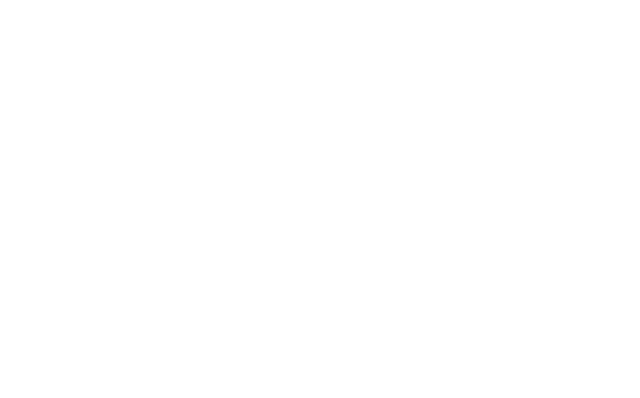
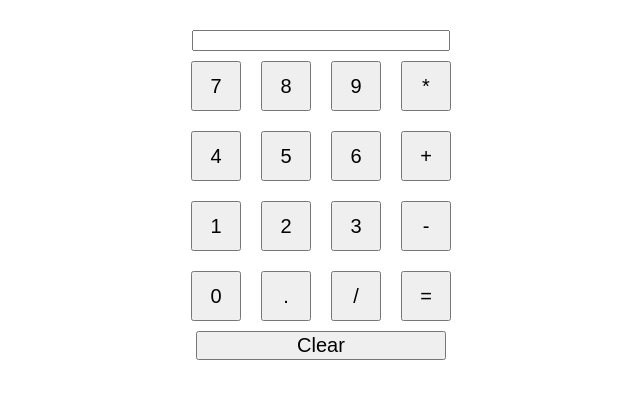
Before and after one commit to ddoniddoni/react30, a React app: page / in a window 1280 px wide. Shown: the whole page, without its empty margins (319-959 px from the left). Built offline with nearby package versions, Linux system fonts and the light colour scheme; some packages are replaced by stand-ins of ours.

Commit message:
Update 04-Calculator

```diff
--- /dev/null
+++ b/Calculator.jsx
@@ -0,0 +1,51 @@
+import React, { useState } from "react";
+
+export const Calculator = () => {
+  const [number, setNumber] = useState("");
+  const [answer, setAnswer] = useState("");
+  const [value, setValue] = useState("");
+
+  const onClick = (e) => {};
+  return (
+    <>
+      <div className="wrapper">
+        <div>
+          <form name="form">
+            <input className="input" type="text" />
+          </form>
+        </div>
+        <div>
+          <input className="button" type="button" value="7" />
+          <input className="button" type="button" value="8" />
+          <input className="button" type="button" value="9" />
+          <input className="button" type="button" value="*" />
+        </div>
+
+        <div>
+          <input className="button" type="button" value="4" />
+          <input className="button" type="button" value="5" />
+          <input className="button" type="button" value="6" />
+          <input className="button" type="button" value="+" />
+        </div>
+
+        <div>
+          <input className="button" type="button" value="1" />
+          <input className="button" type="button" value="2" />
+          <input className="button" type="button" value="3" />
+          <input className="button" type="button" value="-" />
+        </div>
+
+        <div>
+          <input className="button" type="button" value="0" />
+          <input className="button" type="button" value="." />
+          <input className="button" type="button" value="/" />
+          <input className="button" type="button" value="=" />
+        </div>
+
+        <div>
+          <input className="clear" type="button" value="Clear" />
+        </div>
+      </div>
+    </>
+  );
+};
--- a/Home.jsx
+++ b/Home.jsx
@@ -1,9 +1,11 @@
 import React from "react";
-
-export const Home = () => {
+import "./styles.css";
+import { Calculator } from "./Calculator";
+const Home = () => {
   return (
     <div>
-      <p>Hello^^</p>
+      <Calculator />
     </div>
   );
 };
+export default Home;
--- a/styles.css
+++ b/styles.css
@@ -1 +1,24 @@
 @import "reset.css";
+
+.wrapper {
+  display: row;
+  justify-content: center;
+  text-align: center;
+  margin-top: 30px;
+}
+
+.input {
+  width: 250px;
+}
+
+.button {
+  width: 50px;
+  height: 50px;
+  margin: 10px;
+  font-size: 20px;
+}
+
+.clear {
+  width: 250px;
+  font-size: 20px;
+}
```
